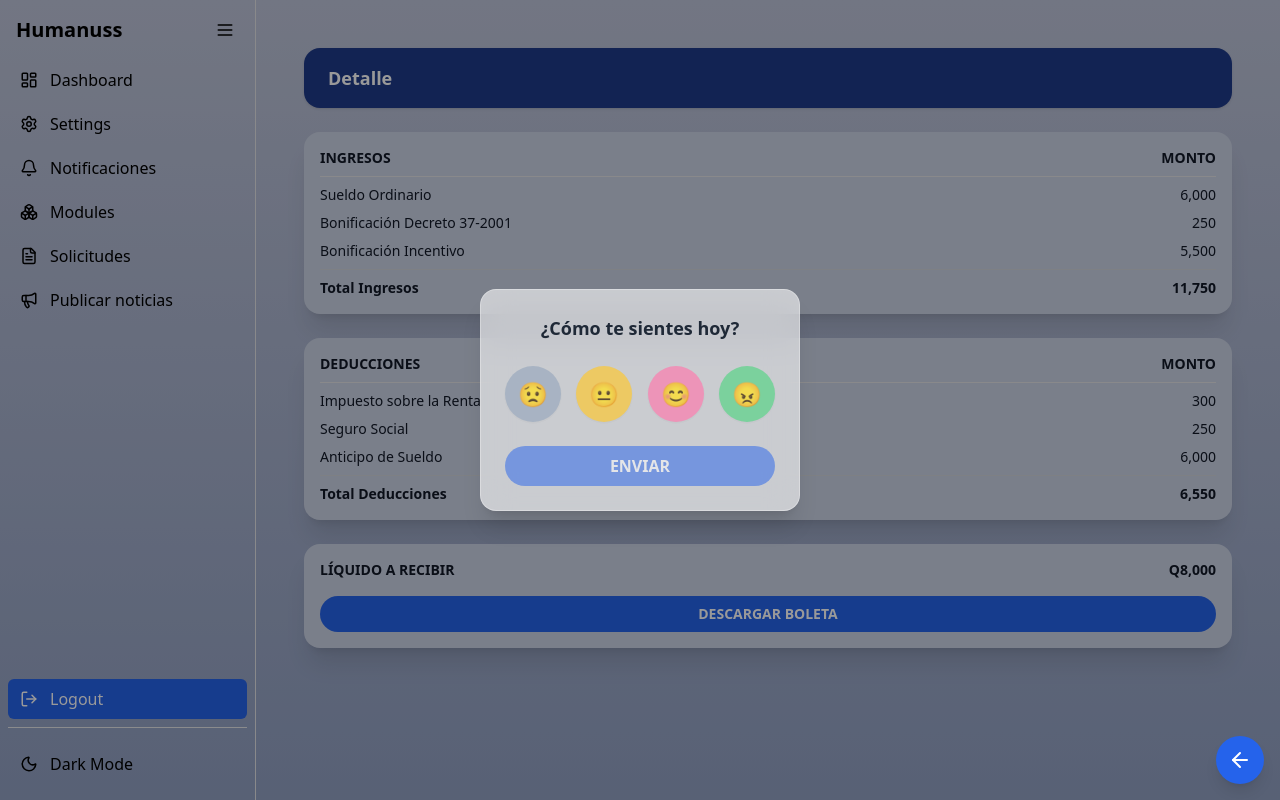
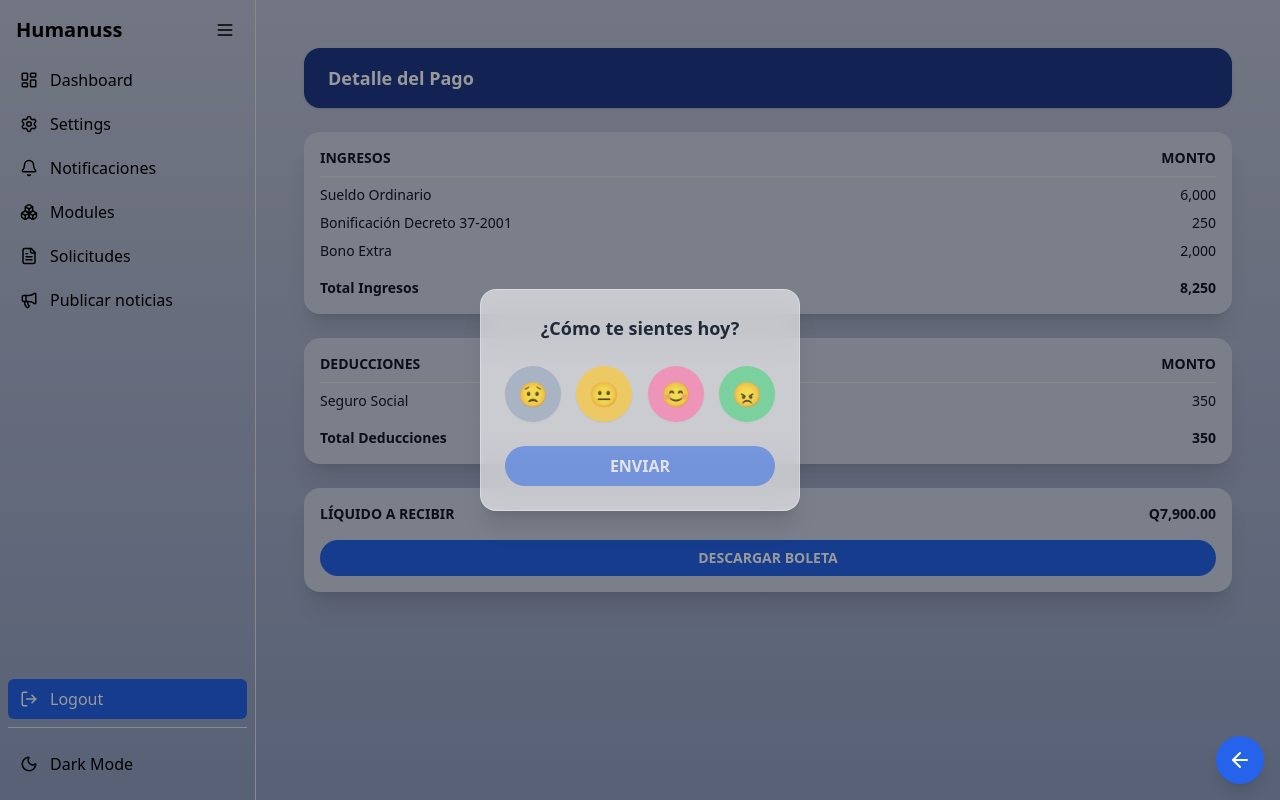
Before and after one commit to esquivel-diego/Humanuss_App_v1.0.0, a React (Vite) app: page /payroll/1 in a window 1280 px wide. Built offline with nearby package versions, Linux system fonts and the light colour scheme; sample sign-in values are in the browser's storage.

Commit message:
feat(store): add attendanceStore with dynamic check-in and check-out tracking per user

```diff
--- a/src/components/cards/AttendanceCard.tsx
+++ b/src/components/cards/AttendanceCard.tsx
@@ -10,12 +10,22 @@ import {
 import type { RectangleProps } from "recharts";
 import { useEffect, useState } from "react";
 import { useNavigate } from "react-router-dom";
-import data from "@mocks/attendance.json";
+import { useAuthStore } from "@store/authStore";
+import attendanceData from "@mocks/attendance.json";
 
 interface AttendanceBar {
   name: string;
   minutes: number;
   label: string;
+}
+
+interface AttendanceEntry {
+  userId: number;
+  week: {
+    day: string;
+    checkIn: string;
+    checkOut: string;
+  }[];
 }
 
 const AttendanceCard = () => {
@@ -25,6 +35,7 @@ const AttendanceCard = () => {
   const [avgTime, setAvgTime] = useState("00:00");
 
   const navigate = useNavigate();
+  const user = useAuthStore((state) => state.user);
 
   const parseToMinutes = (time: string) => {
     const [h, m] = time.split(":").map(Number);
@@ -53,11 +64,17 @@ const AttendanceCard = () => {
   };
 
   useEffect(() => {
-        const checkIns = data.week.map((d) => parseToMinutes(d.checkIn));
+    const userData = (attendanceData as AttendanceEntry[]).find(
+      (entry) => entry.userId === user?.id
+    );
+
+    if (!userData) return;
+
+    const checkIns = userData.week.map((d) => parseToMinutes(d.checkIn));
     const adjustedMin = Math.min(...checkIns) - 15;
     const adjustedMax = Math.max(...checkIns);
 
-        const parsed: AttendanceBar[] = data.week.map((d) => {
+    const parsed: AttendanceBar[] = userData.week.map((d) => {
       const m = parseToMinutes(d.checkIn);
       return {
         name: d.day.slice(0, 3),
@@ -71,7 +88,7 @@ const AttendanceCard = () => {
     setChartData(parsed);
     setMin(adjustedMin);
     setMax(adjustedMax);
-    }, []);
+  }, [user]);
 
   return (
     <div
--- a/src/components/cards/PayrollCard.tsx
+++ b/src/components/cards/PayrollCard.tsx
@@ -1,20 +1,44 @@
 import { useEffect, useState } from 'react';
 import { useNavigate } from 'react-router-dom';
+import { useAuthStore } from '@store/authStore';
 import payrollData from '@mocks/payroll.json';
 
 interface Payment {
   amount: number;
   date: string;
+  downloadUrl?: string;
+  earnings: { label: string; amount: number }[];
+  deductions: { label: string; amount: number }[];
+}
+
+interface PayrollEntry {
+  userId: number;
+  payments: Payment[];
 }
 
 const PayrollCard = () => {
   const [lastPayment, setLastPayment] = useState<Payment | null>(null);
   const navigate = useNavigate();
+  const user = useAuthStore((state) => state.user);
 
 useEffect(() => {
-        const latest = payrollData.payments[0];
-        setLastPayment(latest);
-    }, []);
+  console.log("🚀 USER:", user)
+  const userData: PayrollEntry | undefined = (payrollData as PayrollEntry[]).find(
+    (entry) => entry.userId === user?.id
+  );
+  console.log("📊 USER DATA:", userData)
+
+  if (userData?.payments?.length) {
+    const sorted = [...userData.payments].sort(
+      (a, b) => new Date(b.date).getTime() - new Date(a.date).getTime()
+    );
+    console.log("💰 LAST PAYMENT:", sorted[0])
+    setLastPayment(sorted[0]);
+  } else {
+    setLastPayment(null);
+  }
+}, [user]);
+
 
   const formatMonth = (dateStr: string) => {
     const date = new Date(dateStr);
@@ -22,7 +46,7 @@ const PayrollCard = () => {
     return {
       year: date.getFullYear(),
       month,
-            quincena: date.getDate() <= 15 ? 'PRIMERA QUINCENA' : 'SEGUNDA QUINCENA'
+      quincena: date.getDate() <= 15 ? 'PRIMERA QUINCENA' : 'SEGUNDA QUINCENA',
     };
   };
 
@@ -46,7 +70,7 @@ const PayrollCard = () => {
             <p className="text-xl font-bold text-gray-800 dark:text-white">
               Q{Number(lastPayment.amount).toLocaleString('es-GT', {
                 minimumFractionDigits: 2,
-                                maximumFractionDigits: 2
+                maximumFractionDigits: 2,
               })}
             </p>
           </div>
--- a/src/mocks/payroll.json
+++ b/src/mocks/payroll.json
@@ -1,13 +1,35 @@
+[
   {
-    "employee": "Diego Esquivel",
+    "userId": 1,
     "payments": [
       {
+        "date": "2025-05-31",
         "amount": 8000,
-            "date": "2025-05-31"
+        "downloadUrl": "/boletas/boleta-ejemplo.pdf",
+        "earnings": [
+          { "label": "Sueldo Ordinario", "amount": 6000 },
+          { "label": "Bonificación Decreto 37-2001", "amount": 250 },
+          { "label": "Bonificación Incentivo", "amount": 1750 }
+        ],
+        "deductions": [
+          { "label": "Impuesto sobre la Renta", "amount": 300 },
+          { "label": "Seguro Social", "amount": 250 },
+          { "label": "Anticipo de Sueldo", "amount": 500 }
+        ]
       },
       {
-            "amount": 8000,
-            "date": "2025-04-30"
+        "date": "2025-04-30",
+        "amount": 7900,
+        "downloadUrl": "/boletas/boleta-ejemplo.pdf",
+        "earnings": [
+          { "label": "Sueldo Ordinario", "amount": 6000 },
+          { "label": "Bonificación Decreto 37-2001", "amount": 250 },
+          { "label": "Bono Extra", "amount": 2000 }
+        ],
+        "deductions": [
+          { "label": "Seguro Social", "amount": 350 }
+        ]
       }
     ]
   }
+]
--- a/src/pages/AttendanceTable.tsx
+++ b/src/pages/AttendanceTable.tsx
@@ -1,3 +1,5 @@
+
+import { useAuthStore } from "@store/authStore";
 import { useEffect, useState } from "react"
 import { useNavigate } from "react-router-dom"
 import { ArrowLeft } from "lucide-react"
@@ -19,7 +21,13 @@ const AttendanceTable = () => {
   const navigate = useNavigate()
 
   useEffect(() => {
-    setWeek(data.week)
+    const user = useAuthStore.getState().user
+const userData = data.find((d) => d.userId === user?.id)
+
+if (userData) {
+  setWeek(userData.week)
+}
+
   }, [])
 
   return (
--- a/src/pages/PayrollDetail.tsx
+++ b/src/pages/PayrollDetail.tsx
@@ -1,20 +1,26 @@
 import { useParams, useNavigate } from "react-router-dom"
 import { ArrowLeft } from "lucide-react"
+import { useAuthStore } from "@store/authStore"
 import payrollData from "@mocks/payroll.json"
+import type { PayrollEntry } from '../types/payroll'
 
-const getBoletaUrl = (): string => {
-  return "/boletas/boleta-ejemplo.pdf"
-}
+
 
 const PayrollDetail = () => {
   const { index } = useParams()
   const navigate = useNavigate()
+  const user = useAuthStore((state) => state.user)
   const paymentIndex = Number(index)
-  const payment = payrollData.payments[paymentIndex]
+
+  const userData = (payrollData as PayrollEntry[]).find(
+    (entry) => entry.userId === user?.id
+  )
+
+  const payment = userData?.payments?.[paymentIndex]
 
   if (!payment) {
     return (
-      <div className="min-h-screen text-gray-800 dark:text-gray-100 p-6">
+      <div className="min-h-screen p-6 text-gray-800 dark:text-gray-100">
         <p>Boleta no encontrada.</p>
         <button
           onClick={() => navigate("/payroll")}
@@ -26,13 +32,12 @@ const PayrollDetail = () => {
     )
   }
 
-  const formattedAmount = payment.amount.toLocaleString("es-GT", {
-    minimumFractionDigits: 0,
-  })
+  const totalEarnings = payment.earnings.reduce((sum, e) => sum + e.amount, 0)
+  const totalDeductions = payment.deductions.reduce((sum, d) => sum + d.amount, 0)
 
   const handleDownload = () => {
     const link = document.createElement("a")
-    link.href = getBoletaUrl()
+    link.href = payment.downloadUrl || "/boletas/boleta-ejemplo.pdf"
     link.download = `boleta-${payment.date}.pdf`
     document.body.appendChild(link)
     link.click()
@@ -52,70 +57,59 @@ const PayrollDetail = () => {
       </button>
 
       <div className="w-full max-w-5xl mx-auto space-y-6">
-        {/* Header */}
         <div className="bg-blue-900 text-white text-lg font-semibold px-6 py-4 rounded-2xl shadow">
-          Detalle
+          Detalle del Pago
         </div>
 
-        {/* INGRESOS */}
+        {/* Ingresos */}
         <div className="card-bg rounded-2xl p-4 shadow-xl">
           <div className="flex justify-between font-semibold text-sm uppercase border-b pb-2 mb-2">
             <span>Ingresos</span>
             <span>Monto</span>
           </div>
           <div className="text-sm space-y-2">
-            <div className="flex justify-between">
-              <span>Sueldo Ordinario</span>
-              <span>6,000</span>
-            </div>
-            <div className="flex justify-between">
-              <span>Bonificación Decreto 37-2001</span>
-              <span>250</span>
-            </div>
-            <div className="flex justify-between">
-              <span>Bonificación Incentivo</span>
-              <span>5,500</span>
-            </div>
+            {payment.earnings.map((e, i) => (
+              <div key={i} className="flex justify-between">
+                <span>{e.label}</span>
+                <span>{e.amount.toLocaleString("es-GT")}</span>
+              </div>
+            ))}
             <hr className="my-2 border-gray-300 dark:border-gray-700" />
             <div className="flex justify-between font-semibold">
               <span>Total Ingresos</span>
-              <span>11,750</span>
+              <span>{totalEarnings.toLocaleString("es-GT")}</span>
             </div>
           </div>
         </div>
 
-        {/* DEDUCCIONES */}
+        {/* Deducciones */}
         <div className="card-bg rounded-2xl p-4 shadow-xl">
           <div className="flex justify-between font-semibold text-sm uppercase border-b pb-2 mb-2">
             <span>Deducciones</span>
             <span>Monto</span>
           </div>
           <div className="text-sm space-y-2">
-            <div className="flex justify-between">
-              <span>Impuesto sobre la Renta</span>
-              <span>300</span>
-            </div>
-            <div className="flex justify-between">
-              <span>Seguro Social</span>
-              <span>250</span>
-            </div>
-            <div className="flex justify-between">
-              <span>Anticipo de Sueldo</span>
-              <span>6,000</span>
-            </div>
+            {payment.deductions.map((d, i) => (
+              <div key={i} className="flex justify-between">
+                <span>{d.label}</span>
+                <span>{d.amount.toLocaleString("es-GT")}</span>
+              </div>
+            ))}
             <hr className="my-2 border-gray-300 dark:border-gray-700" />
             <div className="flex justify-between font-semibold">
               <span>Total Deducciones</span>
-              <span>6,550</span>
+              <span>{totalDeductions.toLocaleString("es-GT")}</span>
             </div>
           </div>
         </div>
 
-        {/* LÍQUIDO A RECIBIR */}
+        {/* Líquido a recibir */}
         <div className="card-bg rounded-2xl p-4 shadow-xl">
           <div className="flex justify-between font-bold text-sm uppercase">
             <span>Líquido a recibir</span>
-            <span>{`Q${formattedAmount}`}</span>
+            <span>
+              Q{payment.amount.toLocaleString("es-GT", { minimumFractionDigits: 2 })}
+            </span>
           </div>
 
           <button
--- a/src/pages/PayrollTable.tsx
+++ b/src/pages/PayrollTable.tsx
@@ -1,11 +1,17 @@
 import { useEffect, useState } from "react"
 import { useNavigate } from "react-router-dom"
 import { ArrowLeft } from "lucide-react"
+import { useAuthStore } from "@store/authStore"
 import data from "@mocks/payroll.json"
 
 interface Payment {
   amount: number
   date: string
+}
+
+interface PayrollEntry {
+  userId: number
+  payments: Payment[]
 }
 
 const formatMonth = (dateStr: string) => {
@@ -19,10 +25,19 @@ const formatMonth = (dateStr: string) => {
 const PayrollTable = () => {
   const [payments, setPayments] = useState<Payment[]>([])
   const navigate = useNavigate()
+  const user = useAuthStore((state) => state.user)
 
-  useEffect(() => {
-    setPayments(data.payments)
-  }, [])
+useEffect(() => {
+  const userData = (data as PayrollEntry[]).find((entry) => entry.userId === user?.id)
+
+  if (userData && Array.isArray(userData.payments) && userData.payments.length > 0) {
+    const sorted = [...userData.payments].sort(
+      (a, b) => new Date(b.date).getTime() - new Date(a.date).getTime()
+    )
+    setPayments(sorted)
+  }
+}, [user])
+
 
   return (
     <div className="min-h-screen text-gray-900 dark:text-gray-100 p-6 relative">
@@ -79,6 +94,13 @@ const PayrollTable = () => {
                   </tr>
                 )
               })}
+              {payments.length === 0 && (
+                <tr>
+                  <td colSpan={4} className="text-center px-6 py-4 text-gray-500 dark:text-gray-400">
+                    No hay boletas disponibles.
+                  </td>
+                </tr>
+              )}
             </tbody>
           </table>
         </div>
--- /dev/null
+++ b/src/types/payroll.ts
@@ -0,0 +1,17 @@
+export interface PaymentDetail {
+  label: string
+  amount: number
+}
+
+export interface Payment {
+  date: string
+  amount: number
+  downloadUrl?: string
+  earnings: PaymentDetail[]
+  deductions: PaymentDetail[]
+}
+
+export interface PayrollEntry {
+  userId: number
+  payments: Payment[]
+}
```
Also changed, not shown: src/mocks/attendance.json (+35 -2 lines), src/store/attendanceStore.ts (added, +60 -0 lines). Lines whose indentation alone changed are shown as unchanged.
